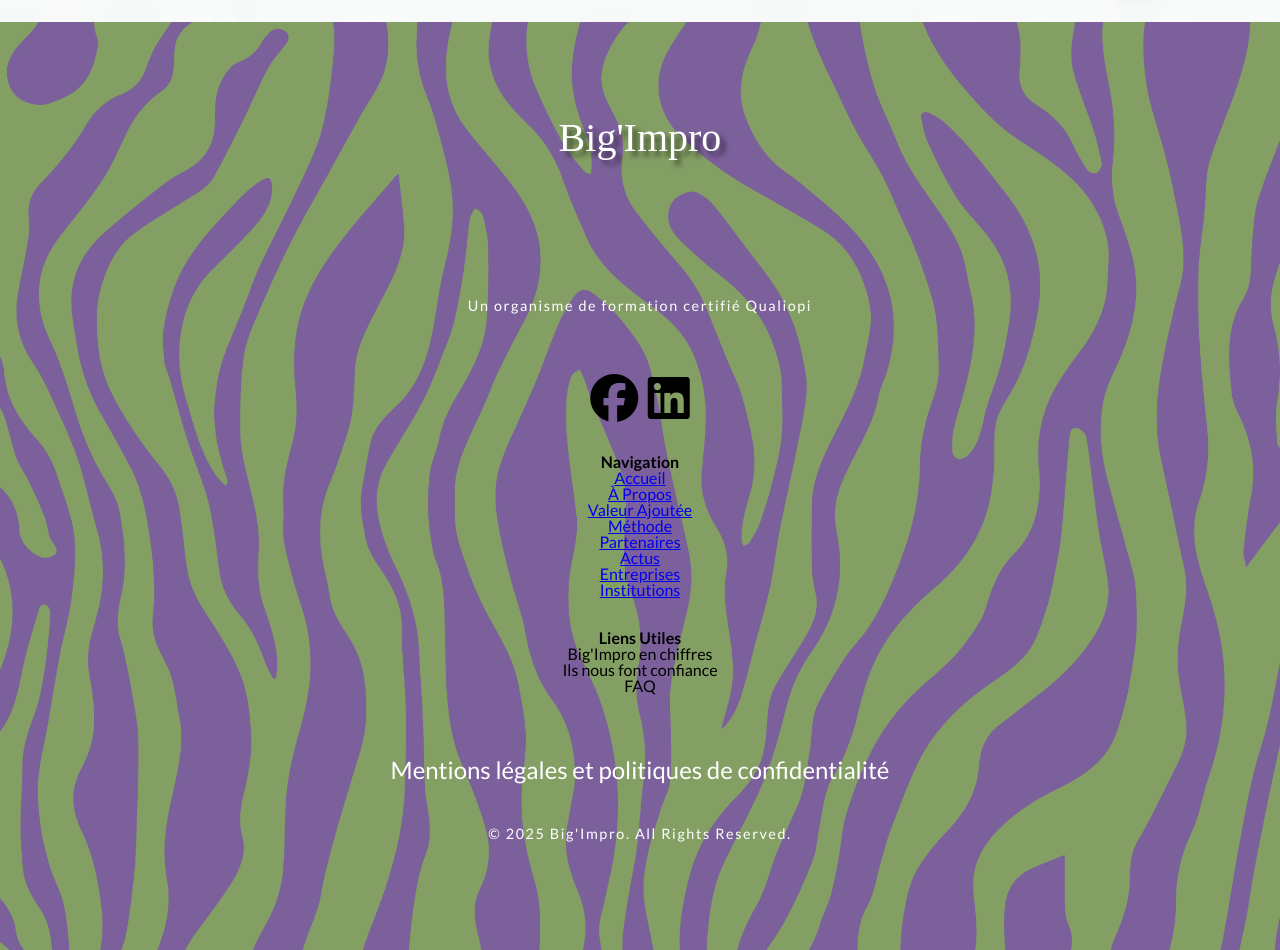
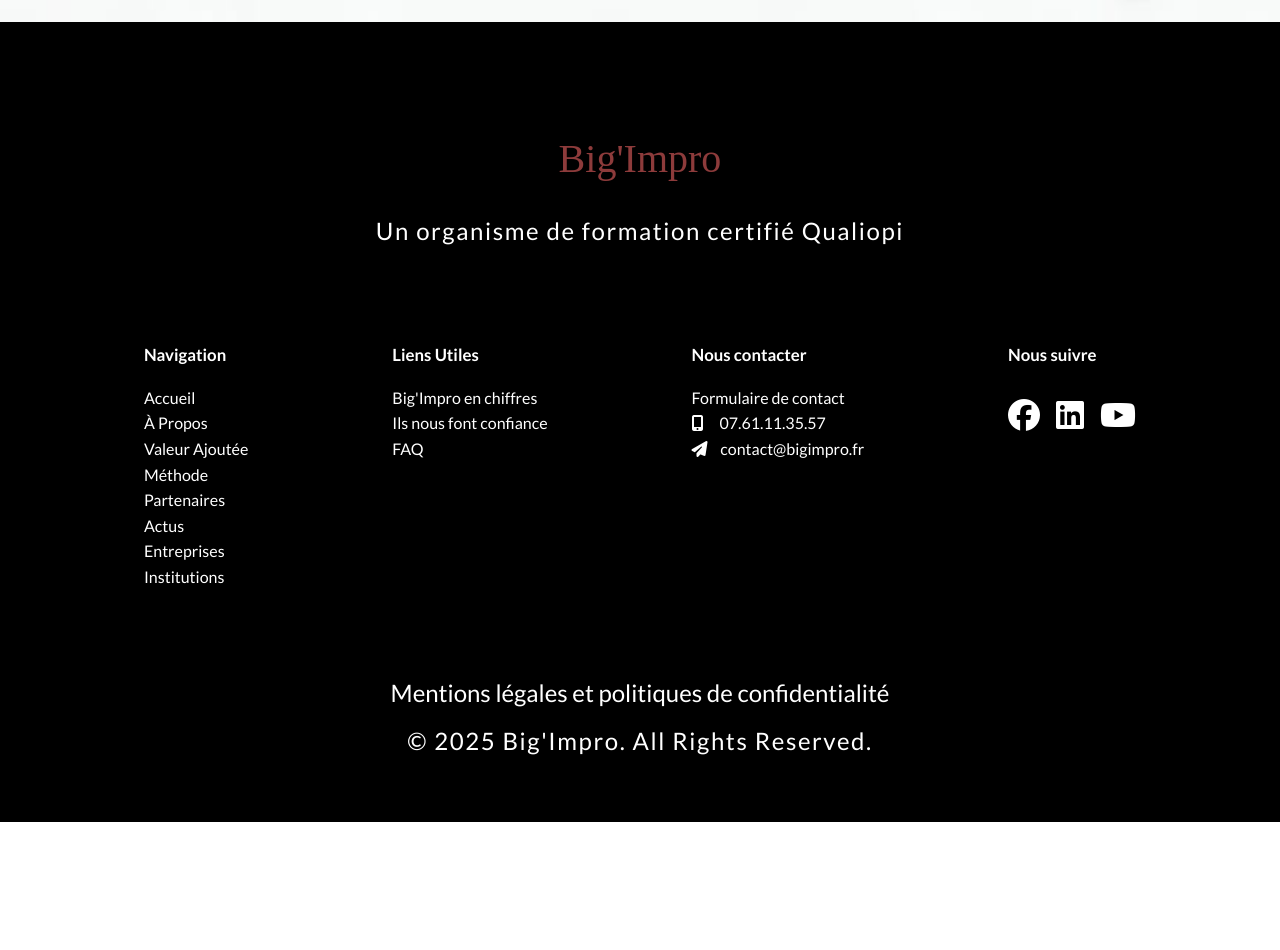
Before and after one commit to rborreil/bigimpro, a plain HTML site: page index.html in a window 1280 px wide. Shown: the part 7440-8390 px from the top of the page. After the commit the page ends 8262 px from the top, so only its background shows below. Drawn offline with Linux system fonts and the light colour scheme; a web font is replaced by a local one.

Commit message:
Footer : bg + nav + css

```diff
--- a/index.html
+++ b/index.html
@@ -400,15 +400,9 @@
 
         <!-- Footer -->
         <footer class="footer">
+            <h2>Big'Impro</h2>
+            <p>Un organisme de formation certifié Qualiopi</p>
             <div class="container">
-                <h2>Big'Impro</h2>
-                <p>Un organisme de formation certifié Qualiopi</p>
-                <div class="icones">
-                    <span class="fab fa-facebook" aria-hidden="true"></span>
-                    <span class="sr-only">Facebook</span>
-                    <span class="fab fa-linkedin" aria-hidden="true"></span>
-                    <span class="sr-only">LinkedIn</span>
-                </div>
                 <ul> Navigation
                     <li><a href="index.html">Accueil</a></li>
                     <li><a href="index.html#who">À Propos</a></li>
@@ -420,16 +414,51 @@
                     <li><a href="institutions.html">Institutions</a></li>
                 </ul>
                 <ul> Liens Utiles
-                    <li>Big'Impro en chiffres</li>
-                    <li>Ils nous font confiance</li>
-                    <li>FAQ</li>
+                    <li><a href="kpi.html">Big'Impro en chiffres</a></li>
+                    <li><a href="index.html#partners">Ils nous font confiance</a></li>
+                    <li><a href="faq.html">FAQ</a></li>
                 </ul>
-                <ul>
-
+                <ul> Nous contacter
+                    <li><a href="index.html#contact">Formulaire de contact</a></li>
+                    <li>
+                        <a href="tel:+33761113557" class="gap-1">
+                            <span class="fa-solid fa-mobile-screen-button" aria-hidden="true"></span>
+                            <span class="sr-only">Téléphone</span>
+                            07.61.11.35.57
+                        </a>
+                    </li>
+                    <li>
+                        <a href="mailto:contact@bigimpro.fr" class="gap-2">
+                            <span class="fa-solid fa-paper-plane" aria-hidden="true"></span>
+                            <span class="sr-only">Email</span>
+                            contact@bigimpro.fr
+                        </a>
+                    </li>
                 </ul>
-                <h3>Mentions légales et politiques de confidentialité</h3>
-                <p>&copy; 2025 Big'Impro. All Rights Reserved.</p>
+                <ul> Nous suivre
+                    <li></li>
+                    <div class="icones">
+                        <div>
+                            <a href="https://www.facebook.com"><span class="fab fa-facebook"
+                                    aria-hidden="true"></span></a>
+                            <span class="sr-only">Facebook</span>
+                        </div>
+                        <div>
+                            <a href="https://www.linkedin.com"><span class="fab fa-linkedin"
+                                    aria-hidden="true"></span></a>
+                            <span class="sr-only">LinkedIn</span>
+                        </div>
+                        <div>
+                            <a href="https://www.youtube.com"><span class="fab fa-youtube"
+                                    aria-hidden="true"></span></a>
+                            <span class="sr-only">Youtube</span>
+                        </div>
+                    </div>
+                </ul>
             </div>
+            <h3><a href="legal.html">Mentions légales</a> et <a href="confidentiality.html">politiques de
+                    confidentialité</a></h3>
+            <p>&copy; 2025 Big'Impro. All Rights Reserved.</p>
         </footer>
     </body>
 
--- a/sass/style.scss
+++ b/sass/style.scss
@@ -890,35 +890,70 @@
 
 /* Footer */
 .footer {
-  background: var(--purple) url("../img/motif-zebre.png") 50% 50% no-repeat;
-  background-size: cover;
-  background-blend-mode: exclusion;
+  // background: var(--purple) url("../img/motif-zebre.png") 50% 50% no-repeat;
+  // background-size: cover;
+  // background-blend-mode: exclusion;
+  background: var(--black);
+  color: white;
   height: auto;
   min-height: 100vh;
   display: flex;
   flex-direction: column;
-  justify-content: flex-end;
+  justify-content: center;
   align-items: center;
+  gap: 1rem;
+  a {
+    color: var(--white);
+    text-decoration: none;
+    &:hover {
+      color: var(--red);
+    }
+  }
+  h2 {
+    color: var(--red);
+    margin-bottom: 0;
+    margin-top: 5vh;
+  }
   .container {
     display: flex;
-    flex-direction: column;
-    align-items: center;
-    gap: 2rem;
-    // justify-content: center;
-    text-align: center;
+    // flex-direction: column;
+    flex-wrap: wrap;
+    align-items: start;
+    gap: 4rem;
+    justify-content: space-evenly;
+    // text-align: center;
     ul {
+      display: flex;
+      flex-direction: column;
+      gap: .6rem;
+      font-size: 1.05rem;
       font-weight: 600;
       li {
+        font-size: 1rem;
         font-weight: 500;
+        &:first-child {
+          margin-top: 1rem;
+        }
+        .gap-1 {
+          display: flex;
+          justify-content: start;
+          gap: 1rem;
+        }
+        .gap-2 {
+          display: flex;
+          justify-content: start;
+          gap: .8rem;
+        }
       }
     }
   }
+  .icones {
+    font-size: 2rem;
+    display: flex;
+    gap: 1rem;
+  }
+  h3,
   p {
-    font-size: 0.9rem;
-    margin-bottom: 1rem;
-  }
-  .icones {
-    color: var(--);
-    font-size: 3rem;
+    text-align: center;
   }
 }
```
Also changed, not shown: css/style.css, 1 other file.
